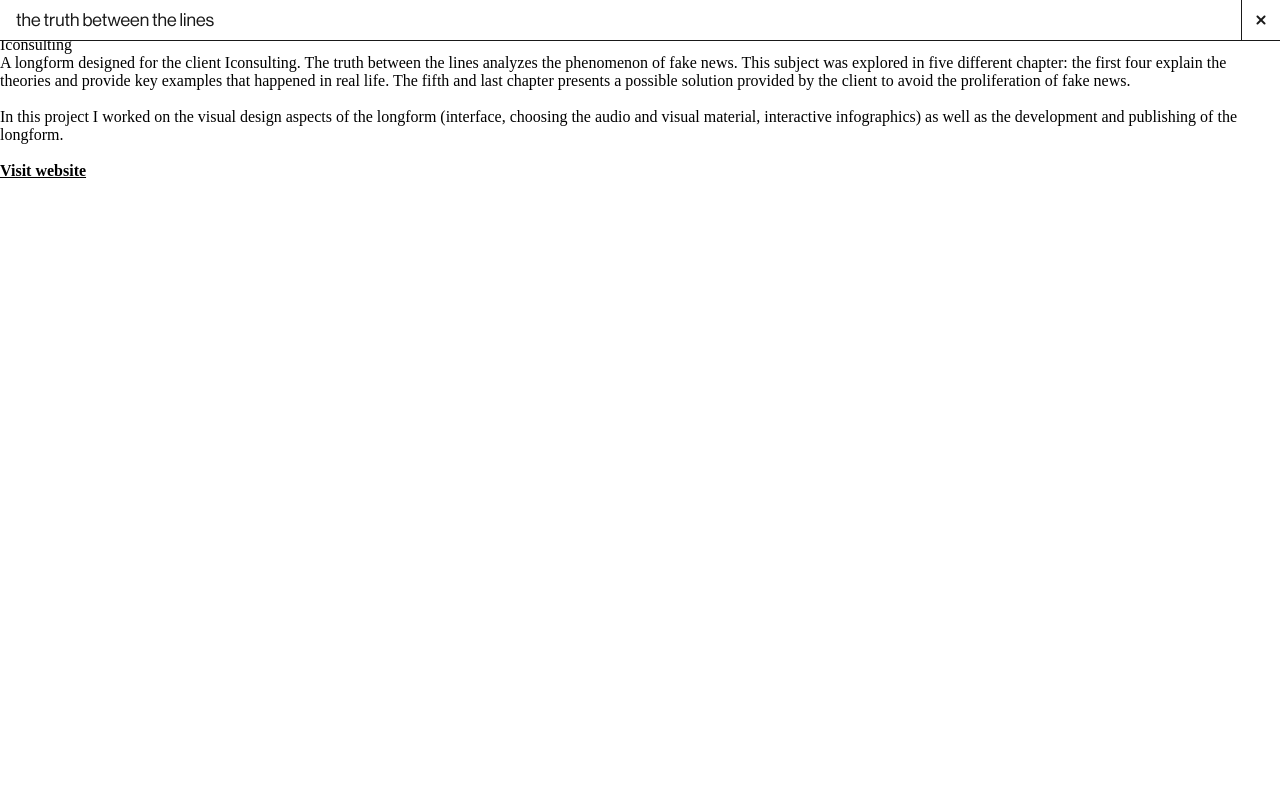
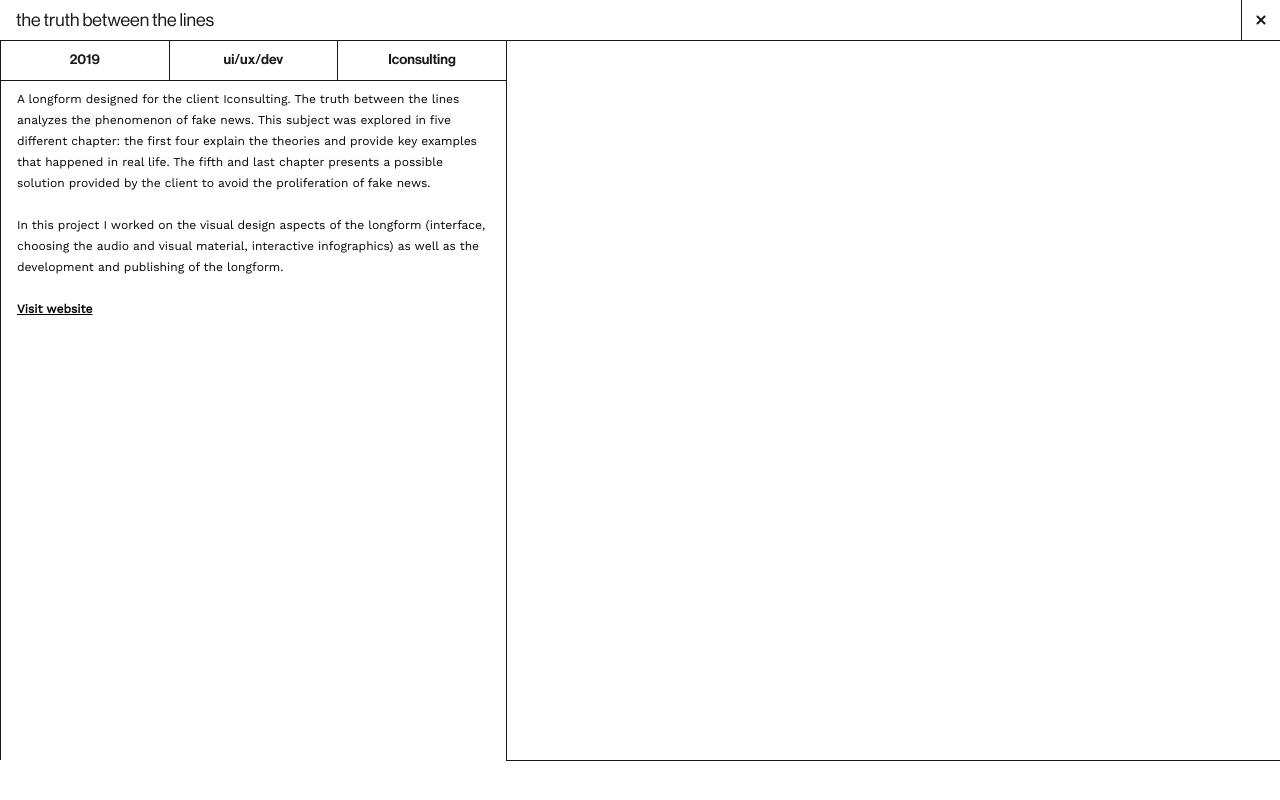
Before and after one commit to themontegreen/portfolio, a Vue app: page /project-1 in a window 1280 px wide. Built offline with nearby package versions, Linux system fonts and the light colour scheme.

Commit message:
added styles

```diff
--- a/src/components/ProjectShowcase.vue
+++ b/src/components/ProjectShowcase.vue
@@ -1,5 +1,8 @@
 <template>
   <div class="project-showcase">
+    <div class="media">
+
+    </div>
   </div>
 </template>
 
@@ -12,7 +15,7 @@ export default {
     }
   },
   mounted(){
-
+    console.log(this.media)
   },
   methods:{
   }
@@ -20,4 +23,39 @@ export default {
 </script>
 
 <style lang="scss" scoped>
+@import './src/assets/scss/colors.scss';
+@import './src/assets/scss/fonts.scss';
+.project-showcase{
+  position: relative;
+  display: flex;
+  justify-content: center;
+  align-items: center;
+  width: 100%;
+  height: 100%;
+  overflow: hidden;
+  .media{
+    position: relative;
+    width: 100%;
+  }
+}
+
+/* Mobile */
+@media screen and (max-width: 1200px){
+}
+
+/* Mobile (Landscape) */
+@media screen and (max-width: 1200px) and (orientation: landscape){
+  .project-showcase{
+    .media{
+    }
+  }
+}
+
+/* 1920 x 1080 */
+@media screen and (min-width: 1920px) and (orientation: landscape){
+  .project-showcase{
+    .media{
+    }
+  }
+}
 </style>
--- a/src/views/ProjectView.vue
+++ b/src/views/ProjectView.vue
@@ -1,5 +1,5 @@
 <template>
-  <div class="project-top-bar">
+  <div class="project-page">
     <ProjectTopBar :title="title"/>
     <div class="project-info">
       <div class="container-carousel">
@@ -52,3 +52,117 @@ export default {
   }
 }
 </script>
+
+<style lang="scss" scoped>
+@import './src/assets/scss/colors.scss';
+@import './src/assets/scss/fonts.scss';
+.project-page{
+  max-height: 100vh;
+  display: flex;
+  flex-direction: column;
+  .project-info{
+    position: relative;
+    width: 100%;
+    height: calc(100vh - 80px);
+    display: flex;
+    flex-direction: column;
+    justify-content: space-between;
+    margin-top: 40px;
+    .container-carousel{
+      position: relative;
+      height: 50%;
+      border-bottom: 1px solid $true-black;
+      padding: 8px;
+    }
+    .project-showcase{
+      position: relative;
+    }
+    .project-content{
+      position: relative;
+      width: 100%;
+      height: 50%;
+      .info-header{
+        display: flex;
+        height: 40px;
+        flex-direction: row;
+        .info{
+          width: 100%;
+          display: flex;
+          justify-content: center;
+          align-items: center;
+          border-right: 1px solid $true-black;
+          @include title-small;
+          &:last-child{
+            border-right: none;
+          }
+        }
+      }
+      .container-paragraph{
+        position: relative;
+        height: calc(100% - 56px);
+        border-top: 1px solid $true-black;
+        padding: 8px 16px;
+        .paragraph{
+          position: relative;
+          height: 100%;
+          overflow: scroll;
+          @include paragraph;
+        }
+      }
+    }
+  }
+}
+
+/* Mobile (Landscape) */
+@media screen and (max-width: 1200px) and (orientation: landscape){
+  .project-page{
+    .project-info{
+      flex-direction: row;
+      height: calc(100vh - 80px);
+      .container-carousel{
+        width: 45%;
+        height: calc(100% - 16px);
+      }
+      .project-content{
+        width: 55%;
+        height: 100%;
+        border-left: 1px solid $true-black;
+      }
+    }
+  }
+}
+
+/* Tablet Landscape */
+@media screen and (min-width: 1200px) and (orientation: landscape){
+  .project-page{
+    .project-info{
+      flex-direction: row-reverse;
+      height: calc(100vh - 80px);
+      .container-carousel{
+        width: 60%;
+        height: calc(100% - 16px);
+        border-left: 1px solid $true-black;
+      }
+      .project-content{
+        width: 40%;
+        height: 100%;
+        border-left: 1px solid $true-black;
+      }
+    }
+  }
+}
+
+/* 1920 x 1080 */
+@media screen and (min-width: 1366px) and (orientation: landscape){
+  .project-page{
+    .project-info{
+      .container-carousel{
+        width: 65%;
+      }
+      .project-content{
+        width: 35%;
+      }
+    }
+  }
+}
+</style>
```
Also changed, not shown: 1 other file (tests, documents, lock files or other folders).
